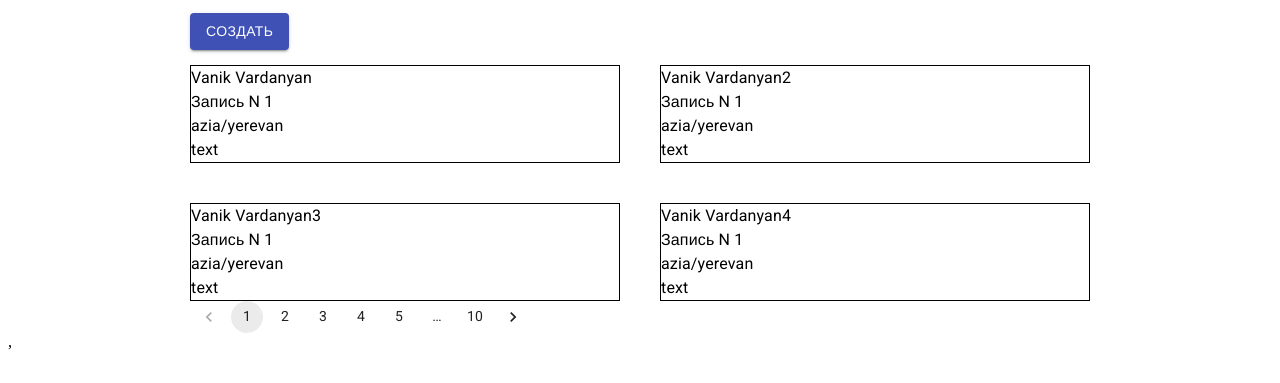
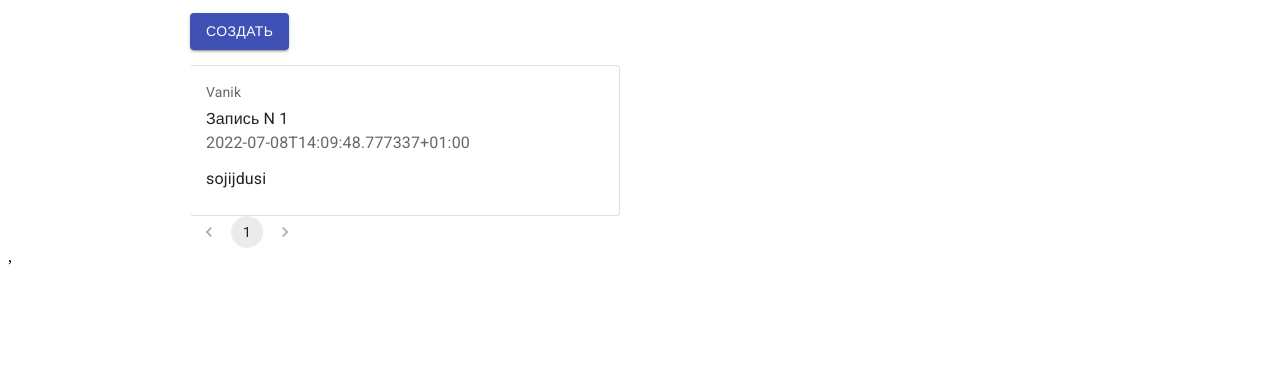
Before and after one commit to VanikVardanyanDev/www, a React app: page / in a window 1280 px wide. Shown: the part 343-726 px from the top of the page. Built offline with nearby package versions, Linux system fonts and the light colour scheme; no server answers; a web font is replaced by a local one.

Commit message:
feat: paginationlogic

```diff
--- a/src/components/form/index.tsx
+++ b/src/components/form/index.tsx
@@ -13,6 +13,8 @@ import {
 } from "@material-ui/core";
 import "@fontsource/roboto";
 import { request } from "../../api";
+import { useDispatch } from "react-redux";
+import { addNotes } from "../../store/action/actoin";
 
 const validationSchema = Yup.object({
   notes: Yup.string().required("обязательное поле"),
@@ -20,6 +22,7 @@ const validationSchema = Yup.object({
   tz: Yup.string().required("обязательное поле"),
 });
 export const CreateForm = () => {
+  const dispatch = useDispatch();
   const [zone, setZone] = useState([]);
   const [isZone, setIsZone] = useState(true);
 
@@ -30,8 +33,15 @@ export const CreateForm = () => {
       tz: "",
     },
     validationSchema: validationSchema,
-    onSubmit: (values) => {
-      console.log(values);
+    onSubmit: async (values) => {
+      // console.log(values);
+      // dispatch(addNotes(values));
+      try {
+        const response = await request.get(values.tz);
+        dispatch(addNotes({ ...values, date: response.data.datetime }));
+      } catch (e) {
+        console.log(e);
+      }
     },
   });
 
--- a/src/components/notes/index.tsx
+++ b/src/components/notes/index.tsx
@@ -1,10 +1,18 @@
 import { Box, Grid } from "@material-ui/core";
 import { Pagination } from "@mui/material";
+import { useState } from "react";
 import { useSelector } from "react-redux";
 import { NotesItem } from "../notesItem";
 
 export const Notes = () => {
-  const notes = useSelector((state) => state.notes.notes);
+  const [page, setPage] = useState(1);
+  const notes = useSelector((state) => state.notes.notes[page]);
+  const state = useSelector((state) => state.notes);
+  console.log(state);
+  const total = Object.keys(useSelector((state) => state.notes.notes)).length;
+  const handleChangePage = (e, page) => {
+    setPage(page);
+  };
   return (
     <Box>
       <Grid
@@ -13,15 +21,22 @@ export const Notes = () => {
         rowSpacing={1}
         columnSpacing={{ xs: 1, sm: 2, md: 3 }}
       >
-        {notes.map(({ text, sign, tz, id }) => {
+        {!notes.length && "пока записей нет"}
+        {notes.map(({ notes, sign, tz, date, id }) => {
           return (
             <Grid item xs={6}>
-              <NotesItem text={text} sign={sign} tz={tz} key={id} />
+              <NotesItem
+                notes={notes}
+                sign={sign}
+                date={date}
+                tz={tz}
+                key={id}
+              />
             </Grid>
           );
         })}
       </Grid>
-      <Pagination count={10} />
+      <Pagination count={total} onChange={handleChangePage} />
     </Box>
   );
 };
--- a/src/components/notesItem/index.tsx
+++ b/src/components/notesItem/index.tsx
@@ -1,18 +1,27 @@
-import { Box, Typography } from "@material-ui/core";
+import { Card, CardContent, Typography } from "@mui/material";
 
 interface INotesItem {
-  text: string;
+  notes: string;
   sign: string;
   tz: string;
+  date: string;
 }
 
-export const NotesItem = ({ text, sign, tz }: INotesItem) => {
+export const NotesItem = ({ notes, sign, date }: INotesItem) => {
   return (
-    <Box sx={{ border: "1px solid black" }}>
-      <Typography>{sign}</Typography>
-      <Typography>Запись N 1</Typography>
-      <Typography>{tz}</Typography>
-      <Typography>{text}</Typography>
-    </Box>
+    // </Box>
+    <Card sx={{ minWidth: 150, borderLeft: "none" }} variant="outlined">
+      <CardContent>
+        <Typography sx={{ fontSize: 14 }} color="text.secondary" gutterBottom>
+          {sign}
+        </Typography>
+        <Typography>Запись N 1</Typography>
+        <Typography color="text.secondary" sx={{ mb: 1.5 }}>
+          {date}
+          <br />
+        </Typography>
+        <Typography>{notes}</Typography>
+      </CardContent>
+    </Card>
   );
 };
--- /dev/null
+++ b/src/store/action/actoin.tsx
@@ -0,0 +1,4 @@
+export const addNotes = (data: any) => ({
+  type: "ADD_NOTES",
+  payload: data,
+});
--- a/src/store/reducer/notesReducer.ts
+++ b/src/store/reducer/notesReducer.ts
@@ -1,31 +1,33 @@
 import { nanoid } from "nanoid";
 
 const initialState = {
-  notes: [
-    { text: "text", sign: "Vanik Vardanyan", tz: "azia/yerevan", id: nanoid() },
-    {
-      text: "text",
-      sign: "Vanik Vardanyan2",
-      tz: "azia/yerevan",
-      id: nanoid(),
-    },
-    {
-      text: "text",
-      sign: "Vanik Vardanyan3",
-      tz: "azia/yerevan",
-      id: nanoid(),
-    },
-    {
-      text: "text",
-      sign: "Vanik Vardanyan4",
-      tz: "azia/yerevan",
-      id: nanoid(),
-    },
-  ],
+  notes: {
+    1: [
+      {
+        notes: "sojijdusi",
+        sign: "Vanik",
+        date: "2022-07-08T14:09:48.777337+01:00",
+      },
+    ],
+  },
 };
 
 export const notesReducer = (state = initialState, action: any) => {
   switch (action.type) {
+    case "ADD_NOTES": {
+      const note = { ...action.payload, id: nanoid() };
+      const totalPage = Object.keys(state.notes).length;
+      const pageItemCount = state.notes[totalPage].length;
+      if (pageItemCount !== 10) {
+        const notes = {
+          ...state.notes,
+          [totalPage]: [...state.notes[totalPage], note],
+        };
+        return { ...state, notes };
+      }
+      const notes = { ...state.notes, [totalPage + 1]: [note] };
+      return { ...state, notes };
+    }
     default:
       return state;
   }
```
